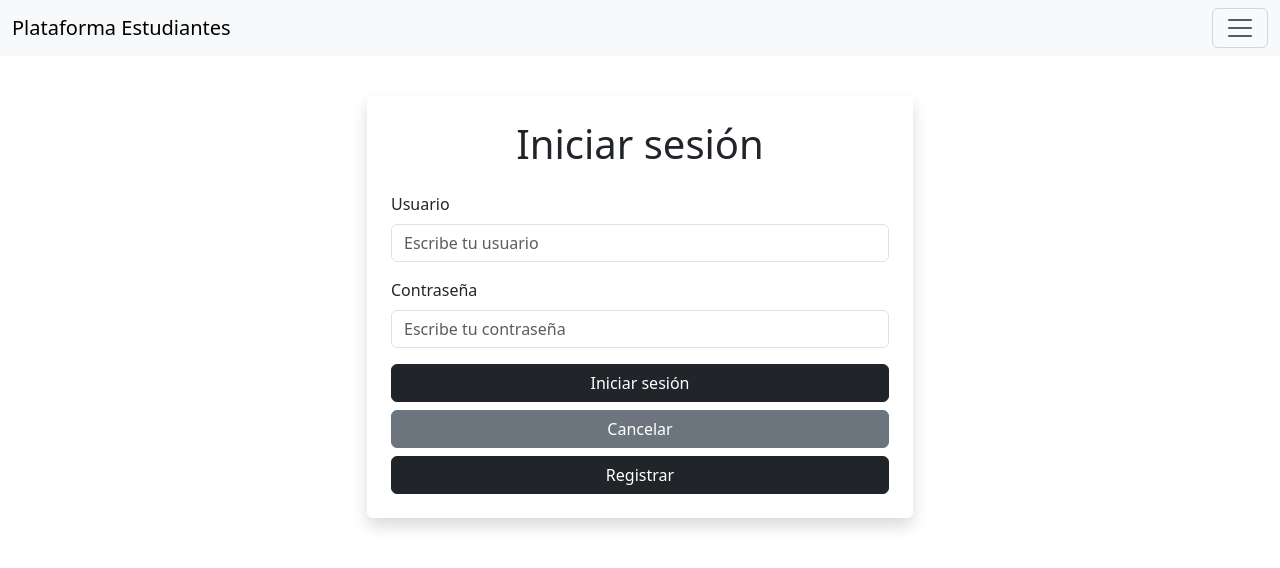
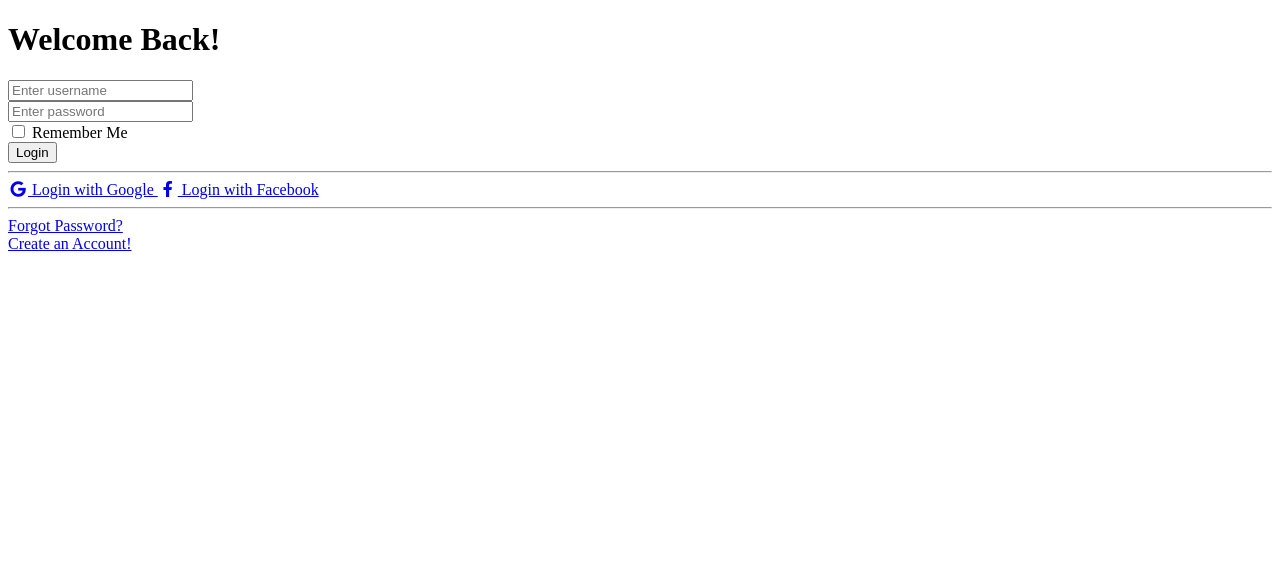
Before and after one commit to CDGuarnizoOrtiz/Plataforma-Colegio, a Django app: page /accounts/login/ in a window 1280 px wide. Shown: the top 568 px of the page. Run offline with Django 5.2, Linux system fonts and the light colour scheme; some libraries are stand-ins or nearby versions.

Commit message:
login funcional sin estilos

```diff
--- a/academia/settings.py
+++ b/academia/settings.py
@@ -131,4 +131,5 @@ STATIC_URL = '/static/'
 DEFAULT_AUTO_FIELD = 'django.db.models.BigAutoField'
 MEDIA_URL = '/media/'
 MEDIA_ROOT = os.path.join(BASE_DIR, 'media')
+LOGIN_REDIRECT_URL = '/'
 LOGOUT_REDIRECT_URL = '/'
--- a/plataforma/templates/registration/login.html
+++ b/plataforma/templates/registration/login.html
@@ -1,39 +1,109 @@
-{% extends 'base.html' %}
+{% load static %}
+<!DOCTYPE html>
+<html lang="en">
 
-{% block content %}
-<main class="container mt-5">
-  <div class="row justify-content-center">
-    <div class="col-md-6">
-      <form method="POST" action="{% url 'signin' %}" class="card border-0 shadow">
-        <div class="card-body p-4">
-          <h1 class="mb-4 text-center text-dark">Iniciar sesión</h1>
+<head>
 
-          {% if error %}
-            <div class="alert alert-danger" role="alert">
-              {{ error }}
+    <meta charset="utf-8">
+    <meta http-equiv="X-UA-Compatible" content="IE=edge">
+    <meta name="viewport" content="width=device-width, initial-scale=1, shrink-to-fit=no">
+    <meta name="description" content="">
+    <meta name="author" content="">
+
+    <title>SB Admin 2 - Login</title>
+
+
+
+ <!-- Custom fonts for this template -->
+ <link href="{% static 'vendor/fontawesome-free/css/all.min.css' %}" rel="stylesheet" type="text/css">
+ <link href="https://fonts.googleapis.com/css?family=Nunito:200,200i,300,300i,400,400i,600,600i,700,700i,800,800i,900,900i" rel="stylesheet">
+
+ <!-- Custom styles for this template -->
+ <link href="{% static 'css/sb-admin-2.min.css' %}" rel="stylesheet">
+
+
+</head>
+
+<body class="bg-gradient-primary">
+
+    <div class="container">
+
+        <!-- Outer Row -->
+        <div class="row justify-content-center">
+
+            <div class="col-xl-10 col-lg-12 col-md-9">
+
+                <div class="card o-hidden border-0 shadow-lg my-5">
+                    <div class="card-body p-0">
+                        <!-- Nested Row within Card Body -->
+                        <div class="row">
+                            <div class="col-lg-6 d-none d-lg-block bg-login-image"></div>
+                            <div class="col-lg-6">
+                                <div class="p-5">
+                                    <div class="text-center">
+                                        <h1 class="h4 text-gray-900 mb-4">Welcome Back!</h1>
+                                    </div>
+                                    <form class="user" method="POST" action="">
+                                        {% csrf_token %}
+                                        <div class="form-group">
+                                            <input type="text" name="username" class="form-control form-control-user"
+                                                id="" aria-describedby="emailHelp"
+                                                placeholder="Enter username">
+                                        </div>
+                                        <div class="form-group">
+                                            <div class="form-group">
+                                            <input type="password" name="password" class="form-control form-control-user"
+                                                id="" aria-describedby="emailHelp"
+                                                placeholder="Enter password">
+                                        </div>
+                                        <div class="form-group">
+                                            <div class="custom-control custom-checkbox small">
+                                                <input type="checkbox" class="custom-control-input" id="customCheck">
+                                                <label class="custom-control-label" for="customCheck">Remember
+                                                    Me</label>
+                                            </div>
+                                        </div>
+                                        <button type="submit" class="btn btn-primary btn-user btn-block">Login </button>
+                                        <hr>
+                                        <a href="index.html" class="btn btn-google btn-user btn-block">
+                                            <i class="fab fa-google fa-fw"></i> Login with Google
+                                        </a>
+                                        <a href="index.html" class="btn btn-facebook btn-user btn-block">
+                                            <i class="fab fa-facebook-f fa-fw"></i> Login with Facebook
+                                        </a>
+                                    </form>
+                                    <hr>
+                                    <div class="text-center">
+                                        <a class="small" href="forgot-password.html">Forgot Password?</a>
+                                    </div>
+                                    <div class="text-center">
+                                        <a class="small" href="{% url 'signup' %}">Create an Account!</a>
+                                    </div>
+                                </div>
+                            </div>
+                        </div>
+                    </div>
+                </div>
+
             </div>
-          {% endif %}
 
-          {% csrf_token %}
+        </div>
 
-          <div class="mb-3">
-            <label for="username" class="form-label">Usuario</label>
-            <input type="text" name="username" id="username" class="form-control" placeholder="Escribe tu usuario">
-          </div>
+    </div>
 
-          <div class="mb-3">
-            <label for="password" class="form-label">Contraseña</label>
-            <input type="password" name="password" id="password" class="form-control" placeholder="Escribe tu contraseña">
-          </div>
+    {% load static %}
 
-          <div class="d-grid gap-2 mt-3">
-            <button type="submit" class="btn btn-dark">Iniciar sesión</button>
-            <a href="/" class="btn btn-secondary">Cancelar</a>
-            <a href="{% url 'signup' %}" class="btn btn-dark">Registrar</a>
-          </div>
-        </div>
-      </form>
-    </div>
-  </div>
-</main>
-{% endblock %}
+ <!-- Bootstrap core JavaScript-->
+ <script src="{% static 'vendor/jquery/jquery.min.js' %}"></script>
+ <script src="{% static 'vendor/bootstrap/js/bootstrap.bundle.min.js' %}"></script>
+
+ <!-- Core plugin JavaScript-->
+ <script src="{% static 'vendor/jquery-easing/jquery.easing.min.js' %}"></script>
+
+ <!-- Custom scripts for all pages-->
+ <script src="{% static 'js/sb-admin-2.min.js' %}"></script>
+
+
+</body>
+
+</html>
```
